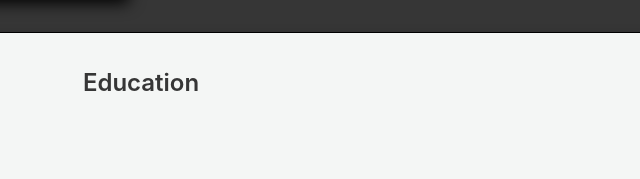
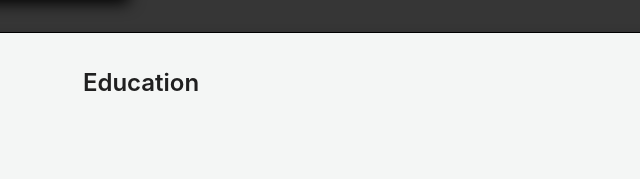
Before and after one commit to Girv98/Girv98.github.io, a plain HTML site: page index.html in a window 1280 px wide. Shown: the part 1481-1660 px from the top of the page, 499-1139 px from the left. Drawn offline with nearby package versions, Linux system fonts and the light colour scheme.

Commit message:
Update index.css

```diff
--- a/css/index.css
+++ b/css/index.css
@@ -18,8 +18,8 @@
 	color: #F4F6F5 !important;
 }
 
-.dark {
-	color: #363636 !important;
+.dark{
+	color: #202020!important;
 }
 
 .has-background-primary {
```
